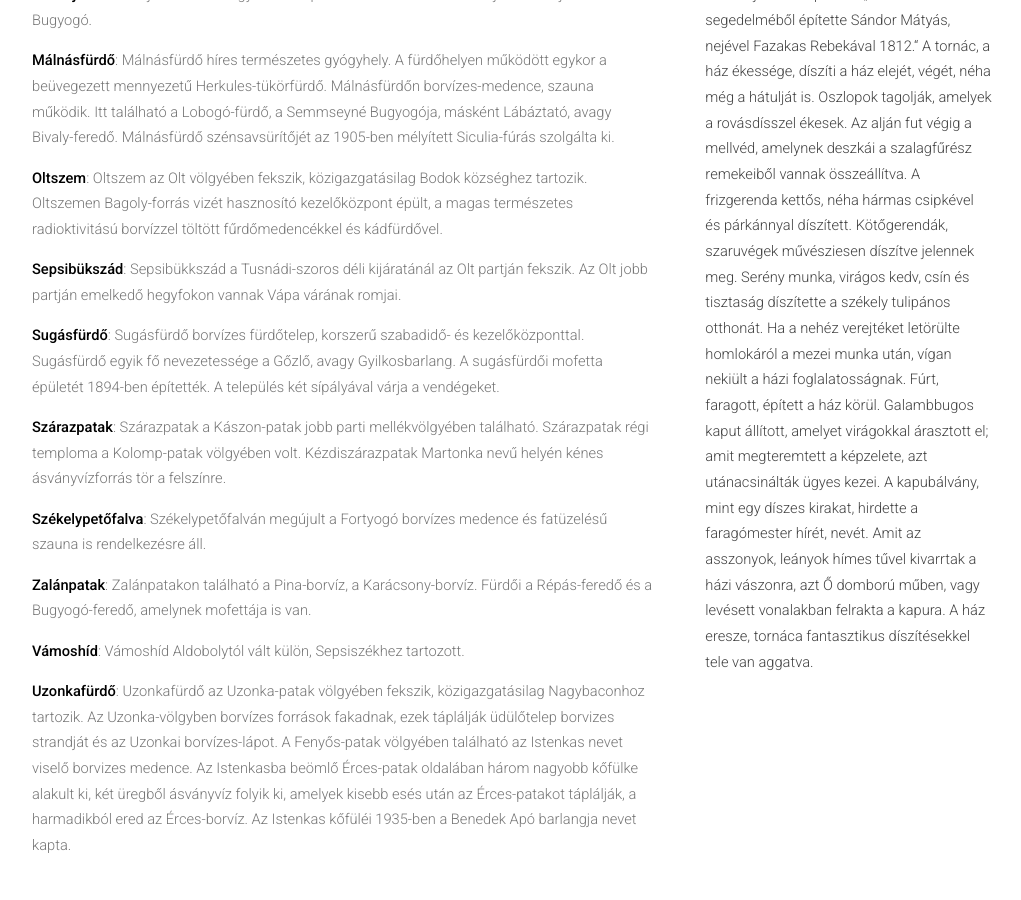
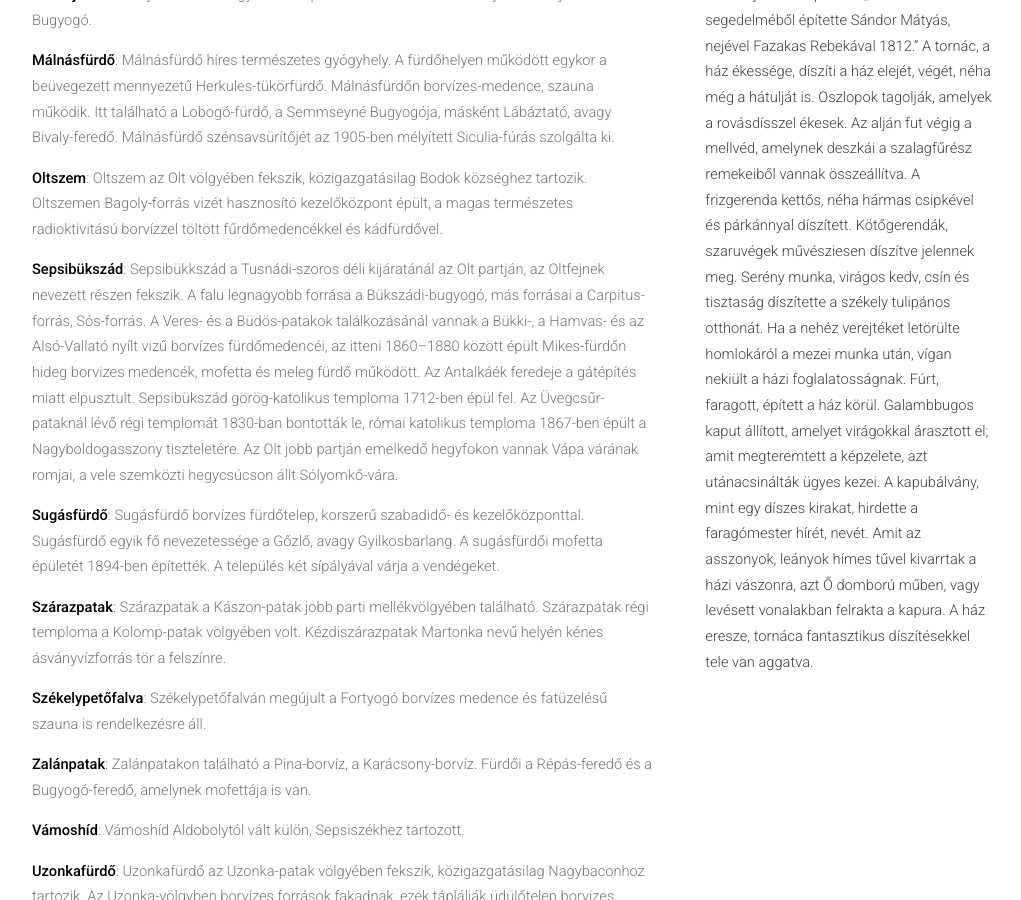
Before and after one commit to siculia/siculia.github.io, a Jekyll site: the page built from siculia-haromszek.html, in a window 1280 px wide and 900 px high, scrolled down 3562 px. Shown: the whole window, without its empty margins (128-1149 px from the left). Built offline with Jekyll 4.4.1, drawn with Linux system fonts in a browser that asks for light colours; nearby versions of some CDN libraries; library files that are not in the unit come from our copies.

Commit message:
Solyomkő

```diff
--- a/siculia-haromszek.html
+++ b/siculia-haromszek.html
@@ -57,7 +57,7 @@ layout: default
 							<p style="text-align: left;"><b>Mikóújfalu</b>: Mikóújfalu az Olt-völgyében települt. Borvízes fürdőmedencéje a mikóújfalusi Bugyogó.</p>
 							<p style="text-align: left;"><b>Málnásfürdő</b>: Málnásfürdő híres természetes gyógyhely. A fürdőhelyen működött egykor a beüvegezett mennyezetű Herkules-tükörfürdő. Málnásfürdőn borvízes-medence, szauna működik. Itt található a Lobogó-fürdő, a Semmseyné Bugyogója, másként Lábáztató, avagy Bivaly-feredő. Málnásfürdő szénsavsürítőjét az 1905-ben mélyített Siculia-fúrás szolgálta ki.</p>
 							<p style="text-align: left;"><b>Oltszem</b>: Oltszem az Olt völgyében fekszik, közigazgatásilag Bodok községhez tartozik. Oltszemen  Bagoly-forrás vizét hasznosító kezelőközpont épült, a magas természetes radioktivitású borvízzel töltött fűrdőmedencékkel és kádfürdővel.</p>
-							<p style="text-align: left;"><b>Sepsibükszád</b>: Sepsibükkszád a Tusnádi-szoros déli kijáratánál az Olt partján fekszik. Az Olt jobb partján emelkedő hegyfokon vannak Vápa várának romjai.</p>
+							<p style="text-align: left;"><b>Sepsibükszád</b>: Sepsibükkszád a Tusnádi-szoros déli kijáratánál az Olt partján, az Oltfejnek nevezett részen fekszik. A falu legnagyobb forrása a Bükszádi-bugyogó, más forrásai a Carpitus-forrás, Sós-forrás. A Veres- és a Büdös-patakok találkozásánál vannak a Bükki-, a Hamvas- és az Alsó-Vallató nyílt vizű borvízes fürdőmedencéi, az itteni 1860–1880 között épült Mikes-fürdőn hideg borvizes medencék, mofetta és meleg fürdő működött. Az Antalkáék feredeje a gátépítés miatt elpusztult.  Sepsibükszád görög-katolikus temploma 1712-ben épül fel. Az Üvegcsűr-pataknál lévő régi templomát 1830-ban bontották le, római katolikus temploma 1867-ben épült a Nagyboldogasszony tiszteletére. Az Olt jobb partján emelkedő hegyfokon vannak Vápa várának romjai, a vele szemközti hegycsúcson állt Sólyomkő-vára.</p>
 							<p style="text-align: left;"><b>Sugásfürdő</b>: Sugásfürdő borvízes fürdőtelep, korszerű szabadidő- és kezelőközponttal. Sugásfürdő egyik fő nevezetessége a Gőzlő, avagy Gyilkosbarlang. A sugásfürdői mofetta épületét 1894-ben építették. A település két sípályával várja a vendégeket.</p>
 							<p style="text-align: left;"><b>Szárazpatak</b>: Szárazpatak a Kászon-patak jobb parti mellékvölgyében található. Szárazpatak régi temploma a Kolomp-patak völgyében volt. Kézdiszárazpatak Marton­ka nevű helyén kénes ásványvízforrás tör a felszínre.</p>
 							<p style="text-align: left;"><b>Székelypetőfalva</b>: Székelypetőfalván megújult a Fortyogó borvízes medence és fatüzelésű szauna is rendelkezésre áll.</p>
```
